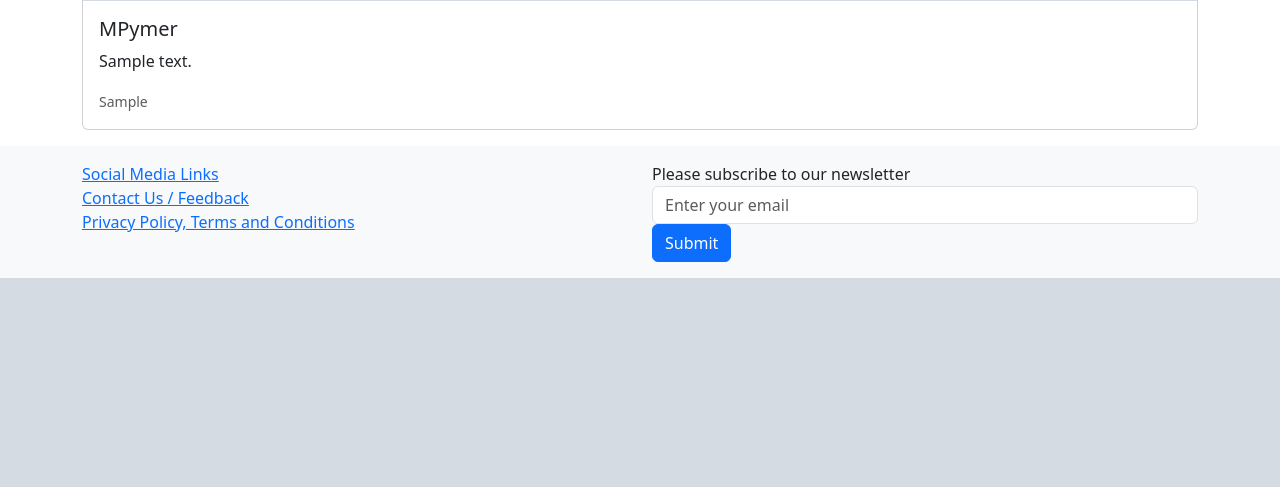
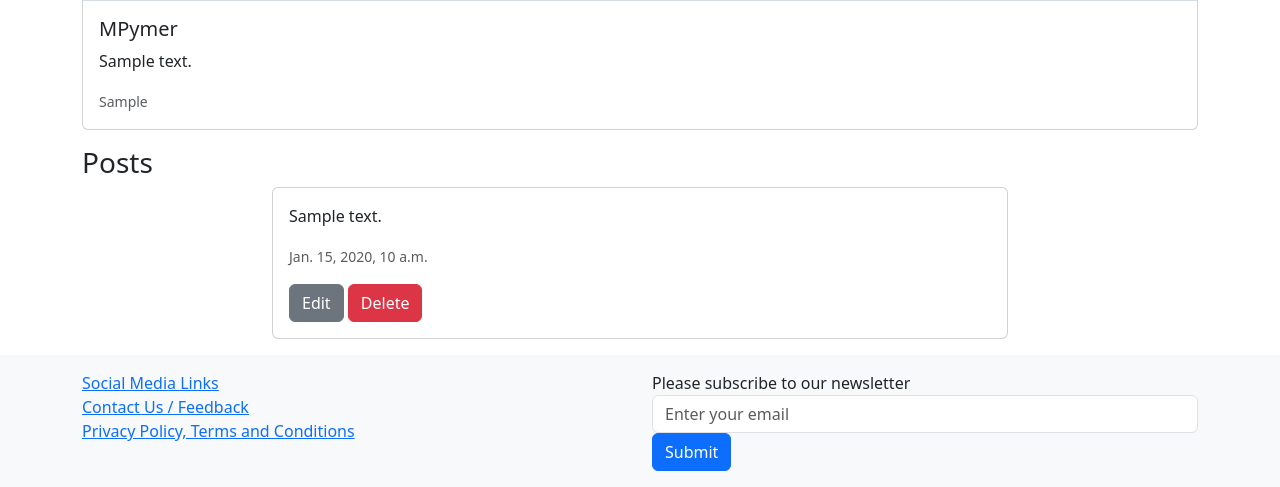
Before and after one commit to Mi-Py-1/Freedom-Wheels, a Django app: a page that uses my_app/templates/profile_detail.html in a window 1280 px wide. Shown: the part 938-1425 px from the top of the page. Before the commit the page ends 1216 px from the top, so only its background shows below. Run offline with Django 5.2, Linux system fonts and the light colour scheme; a user stored in the database is signed in; data comes from the database, SQL or seed files in the repository; tables that the repository leaves empty hold one stand-in row (values such as "Sample post"); grey boxes marked "Sample" are stand-in pictures; some libraries are stand-ins or nearby versions.

Commit message:
Added: function for users to create, edit and delete their posts and for posts t isplay under their profile as well as in post list

```diff
--- a/my_app/admin.py
+++ b/my_app/admin.py
@@ -1,6 +1,6 @@
 from django.contrib import admin
 from django.contrib.auth.models import User, Group
-from .models import Profile
+from .models import Profile, Post
 
 class ProfileInline(admin.StackedInline):
     model = Profile
@@ -16,3 +16,5 @@ class UserAdmin(admin.ModelAdmin):
 admin.site.unregister(User)
 admin.site.register(User, UserAdmin)
 admin.site.unregister(Group)
+admin.site.register(Post)
+admin.site.register(Profile)
--- a/my_app/templates/profile_detail.html
+++ b/my_app/templates/profile_detail.html
@@ -26,4 +26,21 @@
         {% endif %}
     </div>
 </div>
+<h3>Posts</h3>
+<div class="row">
+    {% for post in profile.user.post_set.all %}
+        <div class="col-md-8 offset-md-2">
+            <div class="card mb-3">
+                <div class="card-body">
+                    <p class="card-text">{{ post.content }}</p>
+                    <p class="card-text"><small class="text-muted">{{ post.created_at }}</small></p>
+                    {% if request.user == post.author %}
+                        <a href="{% url 'edit_post' post.id %}" class="btn btn-secondary">Edit</a>
+                        <a href="{% url 'delete_post' post.id %}" class="btn btn-danger">Delete</a>
+                    {% endif %}
+                </div>
+            </div>
+        </div>
+    {% endfor %}
+</div>
 {% endblock %}
--- a/my_app/urls.py
+++ b/my_app/urls.py
@@ -18,5 +18,7 @@ urlpatterns = [
     path('profiles/<str:username>/follow/', views.follow_user, name='follow_user'),
     path('profiles/<str:username>/unfollow/', views.unfollow_user, name='unfollow_user'),
     path('create_post/', views.create_post, name='create_post'),
+    path('edit_post/<int:post_id>/', views.edit_post, name='edit_post'),
+    path('delete_post/<int:post_id>/', views.delete_post, name='delete_post'),
     path('posts/', views.post_list, name='post_list'),
 ]
--- a/my_app/views.py
+++ b/my_app/views.py
@@ -30,7 +30,10 @@ def loginregister(request):
     return render(request, 'loginregister.html')
 
 def post_list(request):
-    posts = Post.objects.all().order_by('-created_at')
+    if request.user.is_authenticated:
+        posts = Post.objects.filter(author__profile__in=request.user.profile.follows.all()).order_by('-created_at')
+    else:
+        posts = Post.objects.all().order_by('-created_at')
     return render(request, 'post_list.html', {'posts': posts})
 
 def signup(request):
@@ -76,6 +79,26 @@ def create_post(request):
     return render(request, 'create_post.html', {'form': form})
 
 @login_required
+def edit_post(request, post_id):
+    post = get_object_or_404(Post, id=post_id, author=request.user)
+    if request.method == 'POST':
+        form = PostForm(request.POST, instance=post)
+        if form.is_valid():
+            form.save()
+            return redirect('post_list')
+    else:
+        form = PostForm(instance=post)
+    return render(request, 'edit_post.html', {'form': form})
+
+@login_required
+def delete_post(request, post_id):
+    post = get_object_or_404(Post, id=post_id, author=request.user)
+    if request.method == 'POST':
+        post.delete()
+        return redirect('post_list')
+    return render(request, 'delete_post.html', {'post': post})
+
+@login_required
 def follow_user(request, username):
     user_to_follow = get_object_or_404(User, username=username)
     request.user.profile.follows.add(user_to_follow.profile)
```
Also changed, not shown: my_app/templates/delete_post.html (added, +14 -0 lines), my_app/templates/edit_post.html (added, +13 -0 lines).
